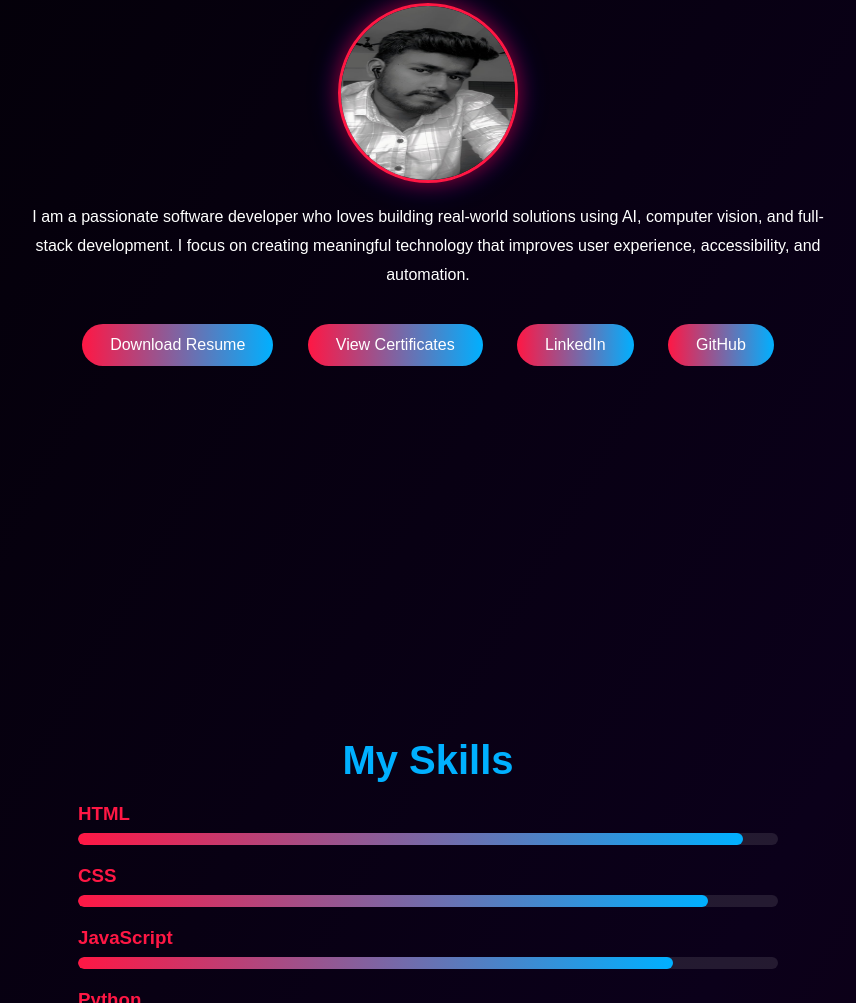
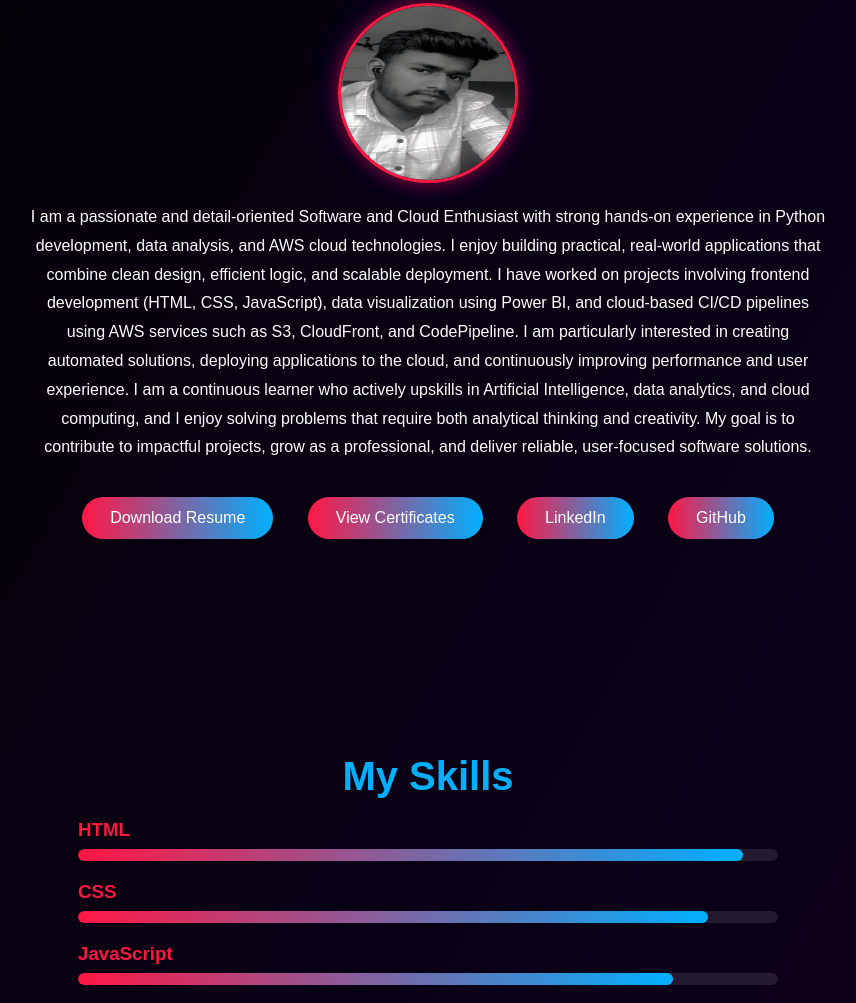
Before and after one commit to Candydeena/deenadayalan.github.io, a plain HTML site: page index.html in a window 1280 px wide. Shown: the part 962-1965 px from the top of the page, without its empty margins (212-1068 px from the left). Drawn offline with Linux system fonts and the light colour scheme.

Commit message:
Update index.html

```diff
--- a/index.html
+++ b/index.html
@@ -234,7 +234,11 @@
     <h2>About Me</h2>
     <img src="profile.jpg" alt="Profile Picture" class="profile-img" />
     <p>
-      I am a passionate software developer who loves building real-world solutions using AI, computer vision, and full-stack development. I focus on creating meaningful technology that improves user experience, accessibility, and automation.
+      I am a passionate and detail-oriented Software and Cloud Enthusiast with strong hands-on experience in Python development, data analysis, and AWS cloud technologies. I enjoy building practical, real-world applications that combine clean design, efficient logic, and scalable deployment.
+
+I have worked on projects involving frontend development (HTML, CSS, JavaScript), data visualization using Power BI, and cloud-based CI/CD pipelines using AWS services such as S3, CloudFront, and CodePipeline. I am particularly interested in creating automated solutions, deploying applications to the cloud, and continuously improving performance and user experience.
+
+I am a continuous learner who actively upskills in Artificial Intelligence, data analytics, and cloud computing, and I enjoy solving problems that require both analytical thinking and creativity. My goal is to contribute to impactful projects, grow as a professional, and deliver reliable, user-focused software solutions.
     </p>
     <a href="#" class="btn">Download Resume</a>
     <a href="#" class="btn">View Certificates</a>
```
